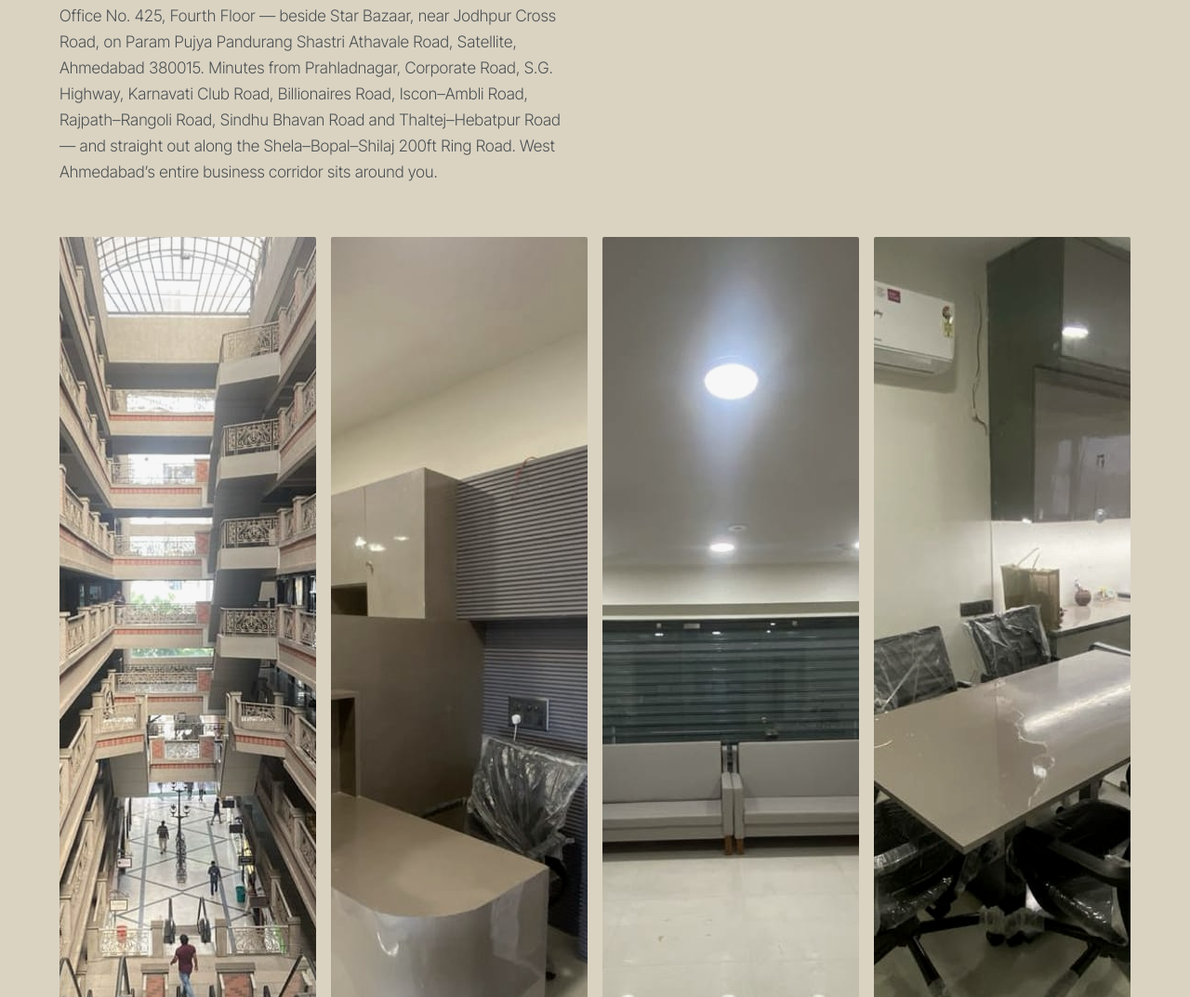
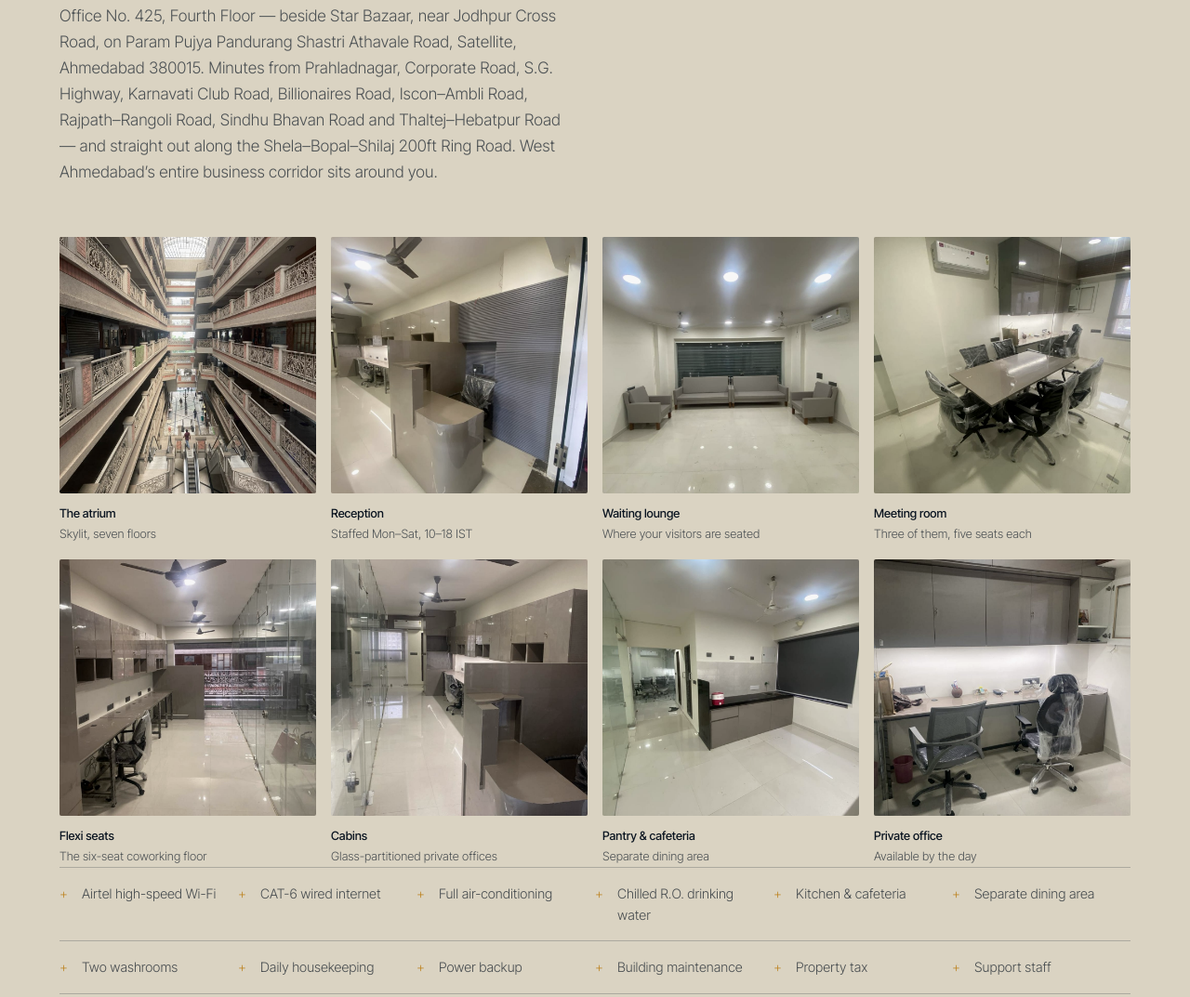
Before and after one commit to DeveshM10/IBC, a plain HTML site: page virtual-office/index.html in a window 1280 px wide. Shown: the part 5717-6790 px from the top of the page at 93% size. Drawn offline with Linux system fonts and the light colour scheme; animation ran at ten frames a second.

Commit message:
Force the gallery tiles square with a padding-top frame
aspect-ratio:1/1 with object-fit:cover was correct in the stylesheet and
correct in the markup — I verified the served CSS, the served HTML and
the requested version, and all three were right — yet the tiles still
rendered as tall slices. Rather than keep diagnosing remotely, this
replaces the technique with one that cannot fail.

Each image now sits inside a .shot__frame whose height comes from
padding-top:100%, which resolves against the element's own width and so
is square by construction in every browser, with no dependence on
aspect-ratio applying to a replaced element. The image is absolutely
positioned to fill that frame with object-fit:cover, so nothing
inherited or later in the cascade can alter its shape.

Stylesheet bumped to v=22.

Co-Authored-By: Claude Opus 5 (1M context) <noreply@anthropic.com>

```diff
--- a/css/style.css
+++ b/css/style.css
@@ -415,12 +415,20 @@ a{ color:inherit; }
   max-width:var(--maxw); margin:3.5rem auto 0; padding-inline:var(--pad);
 }
 .shot{ margin:0; }
-.shot img{
-  width:100%; aspect-ratio:1/1; object-fit:cover; border-radius:2px; display:block;
+/* padding-top:100% forces a square box in every browser, with no reliance
+   on aspect-ratio applying to a replaced element. The image is absolutely
+   positioned inside it, so nothing in the cascade can change its shape. */
+.shot__frame{
+  display:block; position:relative; width:100%; padding-top:100%;
+  overflow:hidden; border-radius:2px; background:var(--paper-2);
+}
+.shot__frame img{
+  position:absolute; top:0; left:0; width:100%; height:100%;
+  object-fit:cover; display:block; border-radius:0;
   filter:grayscale(.28) contrast(1.05) brightness(.97);
   transition:filter .7s var(--ease), transform .7s var(--ease);
 }
-.shot:hover img{ filter:none; transform:scale(1.02); }
+.shot:hover .shot__frame img{ filter:none; transform:scale(1.03); }
 .shot figcaption{ padding-top:.75rem; font-size:.8rem; color:rgba(10,20,32,.68); }
 .shot figcaption b{ display:block; color:var(--ink); font-weight:500; margin-bottom:.1rem; }
 @media (max-width:1080px){ .grid-gallery{ grid-template-columns:repeat(3,1fr); } }
--- a/virtual-office/index.html
+++ b/virtual-office/index.html
@@ -38,7 +38,7 @@
 <link rel="preconnect" href="https://fonts.gstatic.com" crossorigin>
 <link rel="preload" as="image" href="/assets/img/hero-atrium.jpeg" fetchpriority="high">
 <link href="https://fonts.googleapis.com/css2?family=Fraunces:opsz,wght@9..144,300;9..144,400;9..144,500;9..144,600&family=Inter+Tight:wght@300;400;500;600&display=swap" rel="stylesheet">
-<link rel="stylesheet" href="/css/style.css?v=21">
+<link rel="stylesheet" href="/css/style.css?v=22">
 
 <script type="application/ld+json">
 {
@@ -662,14 +662,14 @@
   </div>
 
   <div class="grid-gallery">
-      <figure class="shot"><img src="/assets/img/sq-atrium.jpeg" alt="The atrium at IBC, Iscon Emporio, Ahmedabad" width="1000" height="1000" loading="lazy" decoding="async"><figcaption><b>The atrium</b>Skylit, seven floors</figcaption></figure>
-      <figure class="shot"><img src="/assets/img/sq-reception.jpeg" alt="Reception at IBC, Iscon Emporio, Ahmedabad" width="1000" height="1000" loading="lazy" decoding="async"><figcaption><b>Reception</b>Staffed Mon–Sat, 10–18 IST</figcaption></figure>
-      <figure class="shot"><img src="/assets/img/sq-lounge.jpeg" alt="Waiting lounge at IBC, Iscon Emporio, Ahmedabad" width="1000" height="1000" loading="lazy" decoding="async"><figcaption><b>Waiting lounge</b>Where your visitors are seated</figcaption></figure>
-      <figure class="shot"><img src="/assets/img/sq-meeting.jpeg" alt="Meeting room at IBC, Iscon Emporio, Ahmedabad" width="1000" height="1000" loading="lazy" decoding="async"><figcaption><b>Meeting room</b>Three of them, five seats each</figcaption></figure>
-      <figure class="shot"><img src="/assets/img/sq-workstations.jpeg" alt="Flexi seats at IBC, Iscon Emporio, Ahmedabad" width="1000" height="1000" loading="lazy" decoding="async"><figcaption><b>Flexi seats</b>The six-seat coworking floor</figcaption></figure>
-      <figure class="shot"><img src="/assets/img/sq-cabins.jpeg" alt="Cabins at IBC, Iscon Emporio, Ahmedabad" width="1000" height="1000" loading="lazy" decoding="async"><figcaption><b>Cabins</b>Glass-partitioned private offices</figcaption></figure>
-      <figure class="shot"><img src="/assets/img/sq-pantry.jpeg" alt="Pantry &amp; cafeteria at IBC, Iscon Emporio, Ahmedabad" width="1000" height="1000" loading="lazy" decoding="async"><figcaption><b>Pantry &amp; cafeteria</b>Separate dining area</figcaption></figure>
-      <figure class="shot"><img src="/assets/img/sq-office.jpeg" alt="Private office at IBC, Iscon Emporio, Ahmedabad" width="1000" height="1000" loading="lazy" decoding="async"><figcaption><b>Private office</b>Available by the day</figcaption></figure>
+      <figure class="shot"><span class="shot__frame"><img src="/assets/img/sq-atrium.jpeg" alt="The atrium at IBC, Iscon Emporio, Ahmedabad" width="1000" height="1000" loading="lazy" decoding="async"></span><figcaption><b>The atrium</b>Skylit, seven floors</figcaption></figure>
+      <figure class="shot"><span class="shot__frame"><img src="/assets/img/sq-reception.jpeg" alt="Reception at IBC, Iscon Emporio, Ahmedabad" width="1000" height="1000" loading="lazy" decoding="async"></span><figcaption><b>Reception</b>Staffed Mon–Sat, 10–18 IST</figcaption></figure>
+      <figure class="shot"><span class="shot__frame"><img src="/assets/img/sq-lounge.jpeg" alt="Waiting lounge at IBC, Iscon Emporio, Ahmedabad" width="1000" height="1000" loading="lazy" decoding="async"></span><figcaption><b>Waiting lounge</b>Where your visitors are seated</figcaption></figure>
+      <figure class="shot"><span class="shot__frame"><img src="/assets/img/sq-meeting.jpeg" alt="Meeting room at IBC, Iscon Emporio, Ahmedabad" width="1000" height="1000" loading="lazy" decoding="async"></span><figcaption><b>Meeting room</b>Three of them, five seats each</figcaption></figure>
+      <figure class="shot"><span class="shot__frame"><img src="/assets/img/sq-workstations.jpeg" alt="Flexi seats at IBC, Iscon Emporio, Ahmedabad" width="1000" height="1000" loading="lazy" decoding="async"></span><figcaption><b>Flexi seats</b>The six-seat coworking floor</figcaption></figure>
+      <figure class="shot"><span class="shot__frame"><img src="/assets/img/sq-cabins.jpeg" alt="Cabins at IBC, Iscon Emporio, Ahmedabad" width="1000" height="1000" loading="lazy" decoding="async"></span><figcaption><b>Cabins</b>Glass-partitioned private offices</figcaption></figure>
+      <figure class="shot"><span class="shot__frame"><img src="/assets/img/sq-pantry.jpeg" alt="Pantry &amp; cafeteria at IBC, Iscon Emporio, Ahmedabad" width="1000" height="1000" loading="lazy" decoding="async"></span><figcaption><b>Pantry &amp; cafeteria</b>Separate dining area</figcaption></figure>
+      <figure class="shot"><span class="shot__frame"><img src="/assets/img/sq-office.jpeg" alt="Private office at IBC, Iscon Emporio, Ahmedabad" width="1000" height="1000" loading="lazy" decoding="async"></span><figcaption><b>Private office</b>Available by the day</figcaption></figure>
   </div>
 
   <div class="wrap">
```
